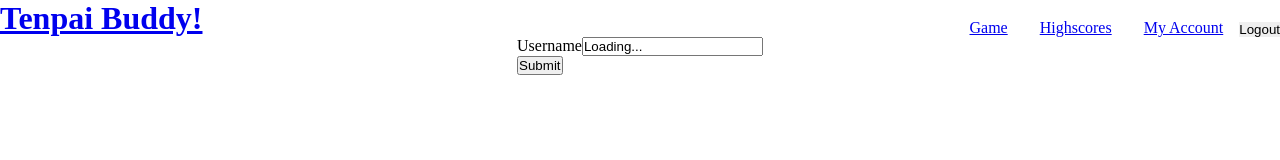
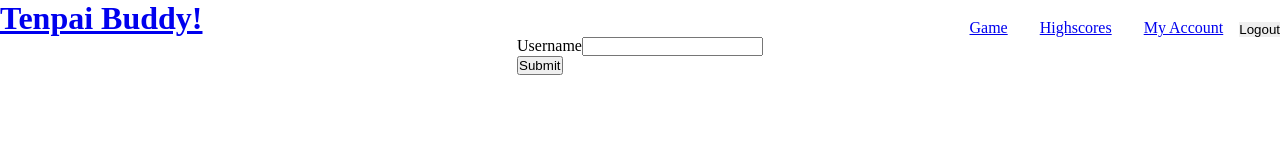
Before and after one commit to gminteer/tenpai-buddy, a React (Create React App) app in the folder client/: page /editProfile in a window 1280 px wide. Shown: the top 160 px of the page. Built offline with nearby package versions, Linux system fonts and the light colour scheme; no server answers; sample sign-in values are in the browser's storage.

Commit message:
is fixing changing your username that easy?

```diff
--- a/client/src/pages/EditProfile.js
+++ b/client/src/pages/EditProfile.js
@@ -49,7 +49,7 @@ export default function EditProfile() {
             id="username"
             name="username"
             onChange={handleChange}
-            value={formState?.username || 'Loading...'}
+            value={formState?.username || ''}
           />
         </div>
         <button type="submit">Submit</button>
```
